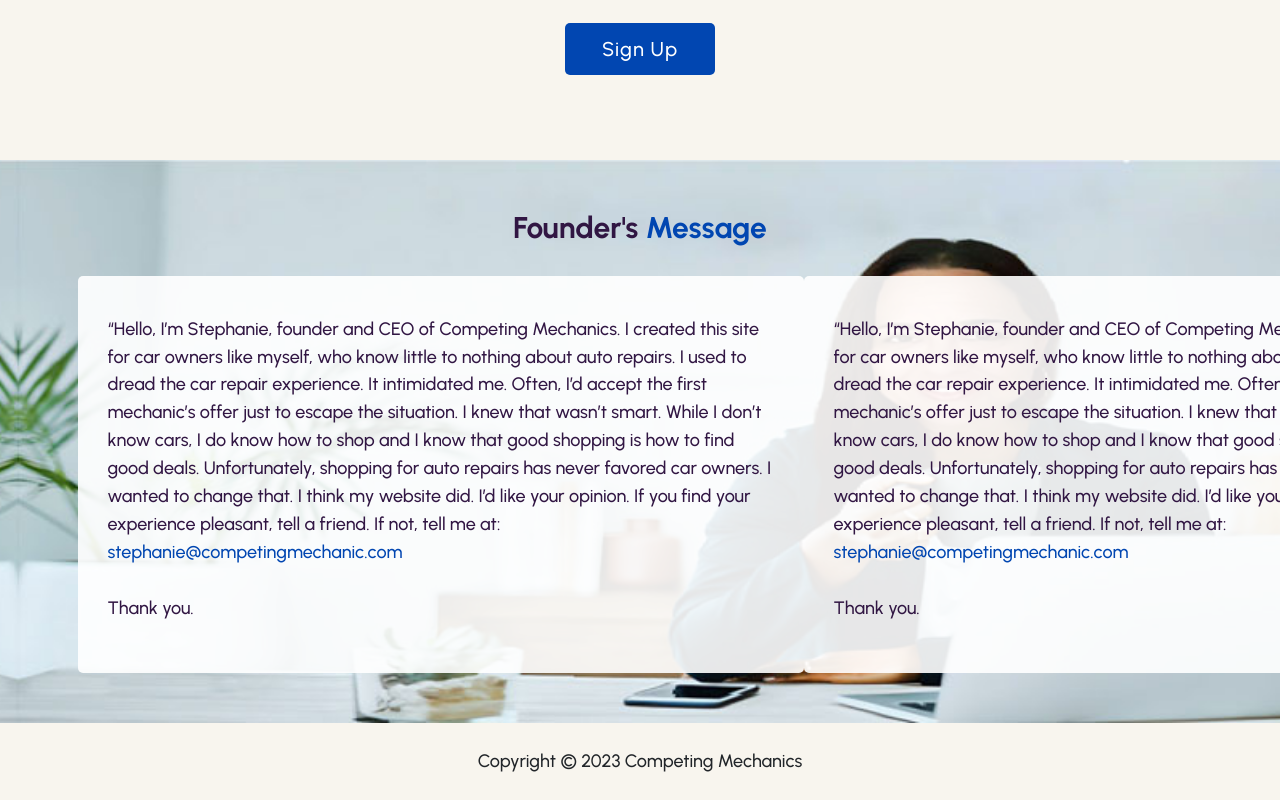
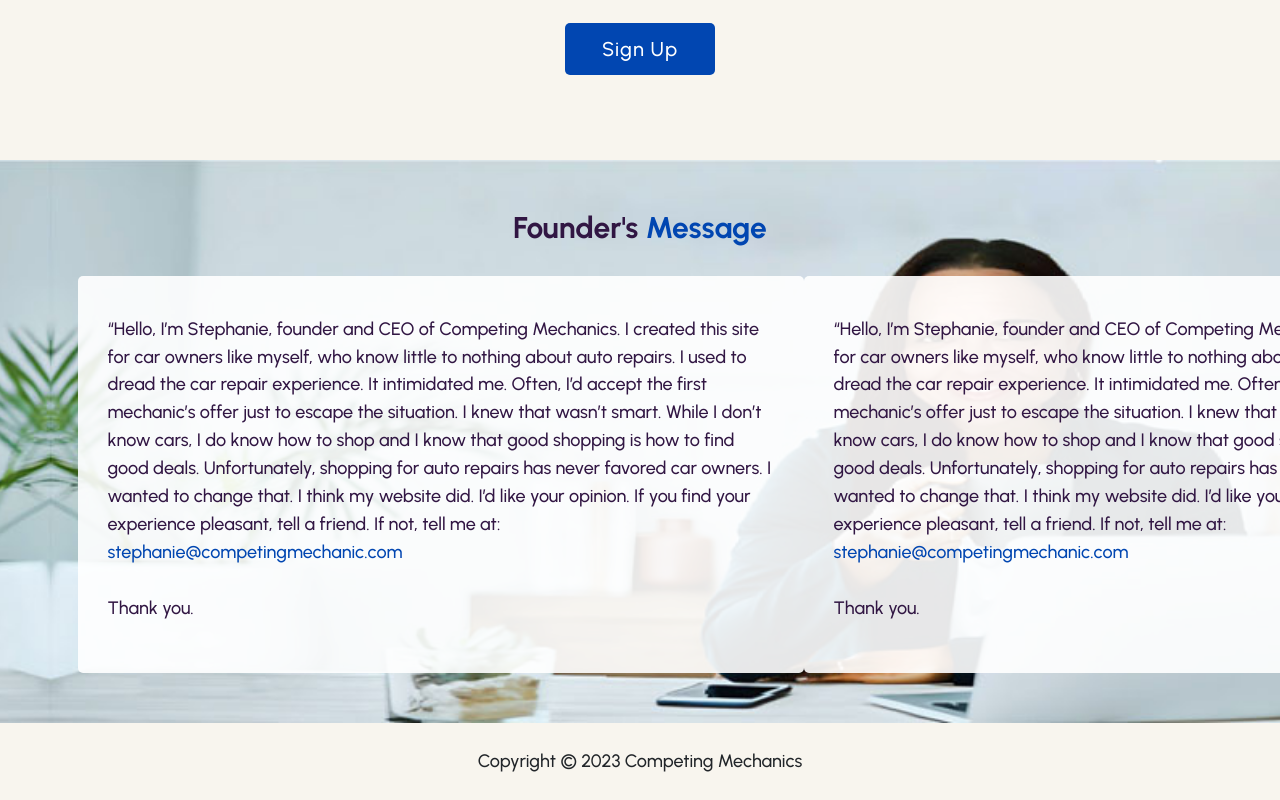
Before and after one commit to frakibuddin/competing-mechanics, a plain HTML site: page index.html in a window 1280 px wide. Shown: the part 1692-2492 px from the top of the page. Drawn offline with nearby package versions, Linux system fonts and the light colour scheme.

Commit message:
updated project

```diff
--- a/css/style.css
+++ b/css/style.css
@@ -275,7 +275,7 @@
   background: url(../media/img/testimonial-bg1.jpg);
   background-repeat: no-repeat;
   background-size: cover;
-  background-position: 75% 100%;
+  background-position: 70% 100%;
 }
 .testimonial-section .item {
   background: rgb(255, 255, 255, 0.9);
```
